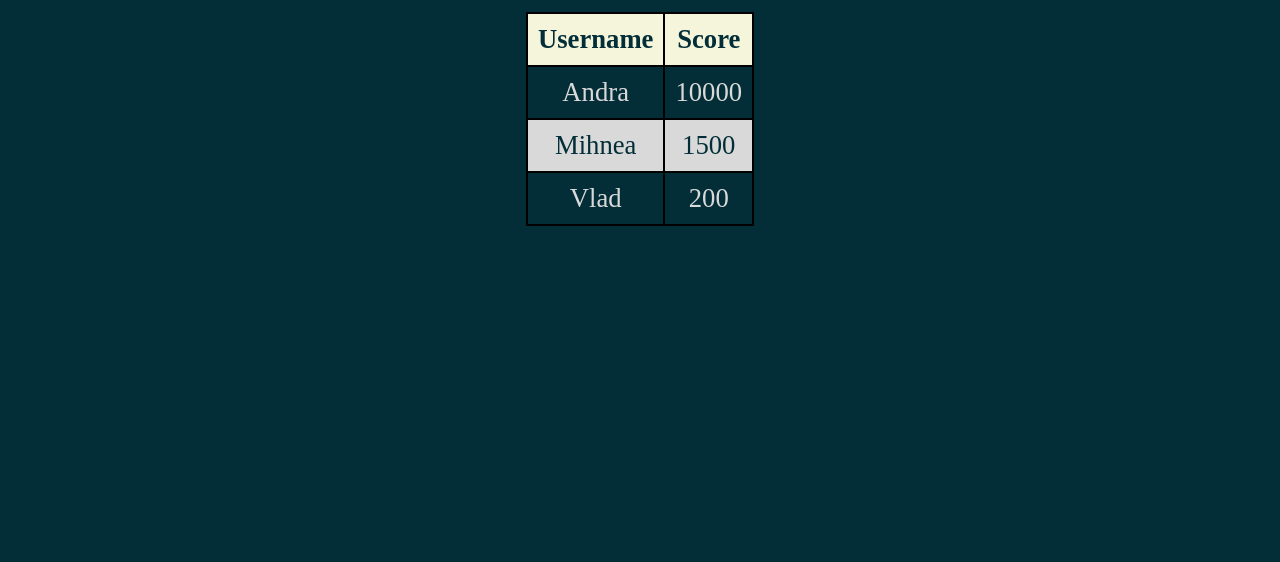
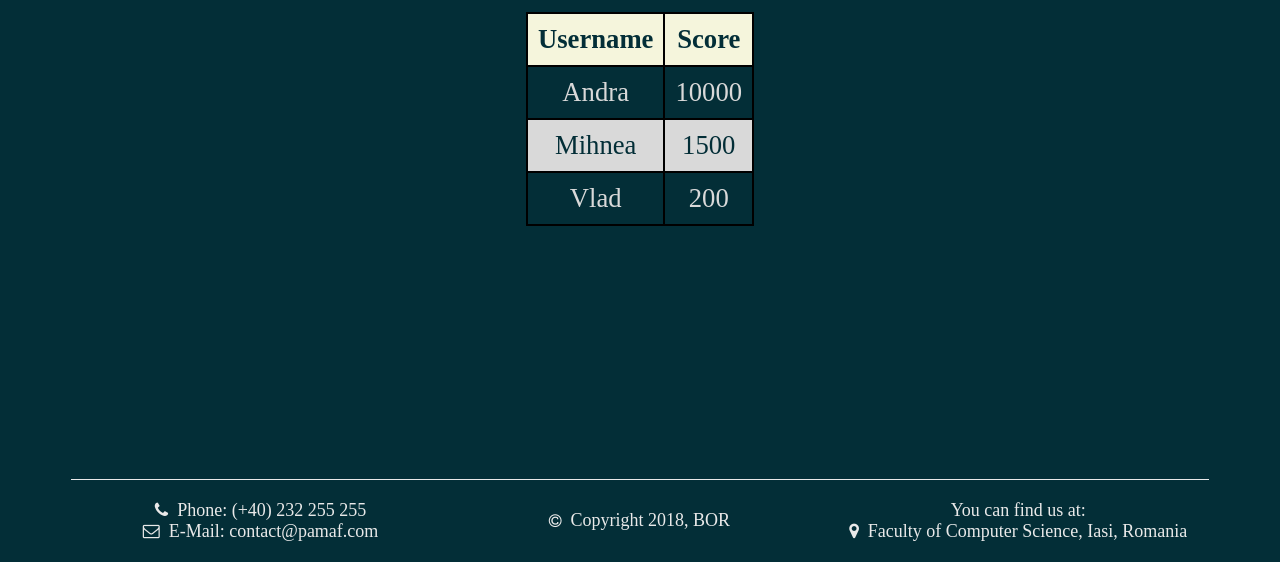
Before and after one commit to mihneabigu/pamaf, a plain HTML site: page html/scoreboard.html in a window 1280 px wide. Shown: the part 275-837 px from the top of the page. Before the commit the page ends 800 px from the top, so only its background shows below. Drawn offline with Linux system fonts and the light colour scheme.

Commit message:
Footer on other pages and icons

```diff
--- a/css/contactStyle.css
+++ b/css/contactStyle.css
@@ -120,7 +120,6 @@ html, body {
     align-items: center;
     text-align: center; /*sau justify-items: center doar*/
     width: 90%;
-    height: 35%;
     margin-left: 5%;
     background-color: inherit;
     /*transform: translate(0%, 530%);*/
--- a/css/historyStyle.css
+++ b/css/historyStyle.css
@@ -340,7 +340,6 @@ html, body {
     align-items: center;
     text-align: center; /*sau justify-items: center doar*/
     width: 90%;
-    height: 35%;
     margin-left: 5%;
     background-color: inherit;
 }
--- a/css/rules.css
+++ b/css/rules.css
@@ -32,3 +32,28 @@
     border: 2px solid black;
     padding: 10px;
 }
+
+.footer {
+    border-top: 1px solid #E9E9E9;
+    display: grid;
+    grid-template-columns: 33.3% 33.3% 33.3%;
+    align-items: center;
+    text-align: center; /*sau justify-items: center doar*/
+    width: 90%;
+    margin-left: 5%;
+    background-color: inherit;
+    /*transform: translate(0%, 530%);*/
+}
+
+.ftr {
+    */border: 1px solid red;*/
+    font-size: 18px;
+    color: #E9E9E9;
+    margin-top: 20px;
+    margin-bottom: 12px;
+}
+
+p {
+    margin: 0;
+    padding: 0;
+}
--- a/css/scoreboard.css
+++ b/css/scoreboard.css
@@ -41,3 +41,29 @@
 .scoreboard tr:hover {
     opacity: 0.8;
 }
+
+.footer {
+    border-top: 1px solid #E9E9E9;
+    display: grid;
+    grid-template-columns: 33.3% 33.3% 33.3%;
+    align-items: center;
+    text-align: center; /*sau justify-items: center doar*/
+    width: 90%;
+    margin-top: 20%;
+    margin-left: 5%;
+    background-color: inherit;
+    /*transform: translate(0%, 530%);*/
+}
+
+.ftr {
+    /*border: 1px solid red;*/
+    font-size: 18px;
+    color: #E9E9E9;
+    margin-top: 20px;
+    margin-bottom: 12px;
+}
+
+p {
+    margin: 0;
+    padding: 0;
+}
--- a/css/style.css
+++ b/css/style.css
@@ -87,3 +87,23 @@ body {
 .playImage:hover {
     opacity: 0.8;
 }
+
+.footer {
+    border-top: 1px solid #E9E9E9;
+    display: grid;
+    grid-template-columns: 33.3% 33.3% 33.3%;
+    align-items: center;
+    text-align: center; /*sau justify-items: center doar*/
+    width: 90%;
+    margin-left: 5%;
+    background-color: inherit;
+    /*transform: translate(0%, 530%);*/
+}
+
+.ftr {
+    /*border: 1px solid red;*/
+    font-size: 18px;
+    color: #E9E9E9;
+    margin-top: 20px;
+    margin-bottom: 20px;
+}
--- a/html/scoreboard.html
+++ b/html/scoreboard.html
@@ -5,6 +5,8 @@
     <title>Pamaf</title>
     <link rel="stylesheet" type="text/css" media="screen" href="../css/style.css" />
     <link rel="stylesheet" type="text/css" media="screen" href="../css/scoreboard.css" />
+    <link rel="stylesheet" href="https://cdnjs.cloudflare.com/ajax/libs/font-awesome/4.7.0/css/font-awesome.min.css">
+
 </head>
 <body>
     <nav class="navBar">
@@ -40,5 +42,17 @@
             </tr>
         </table>
     </div>
+
+    <div class="footer">
+        <div class="left-footer ftr">
+            <p><i class="fa fa-phone" style="font-size: 17px;"></i> &nbsp;Phone: (+40) 232 255 255 <br> <i class="fa fa-envelope-o" style="font-size: 17px;"></i> &nbsp;E-Mail: contact@pamaf.com</p>
+        </div>
+        <div class="center-footer ftr">
+            <p><i class="fa fa-copyright" style="font-size: 15px;"></i> &nbsp;Copyright 2018, BOR</p>
+        </div>
+        <div class="right-footer ftr" style="position: relative;">
+            <p>You can find us at: <br> <i class="fa fa-map-marker" style="font-size: 17px;"></i> &nbsp;Faculty of Computer Science, Iasi, Romania</p>
+        </div>
+    </div>
 </body>
 </html>
```
Also changed, not shown: html/contact.html (+6 -5 lines), html/history.html (+6 -5 lines), html/rules.html (+16 -0 lines), index.html (+12 -0 lines).
